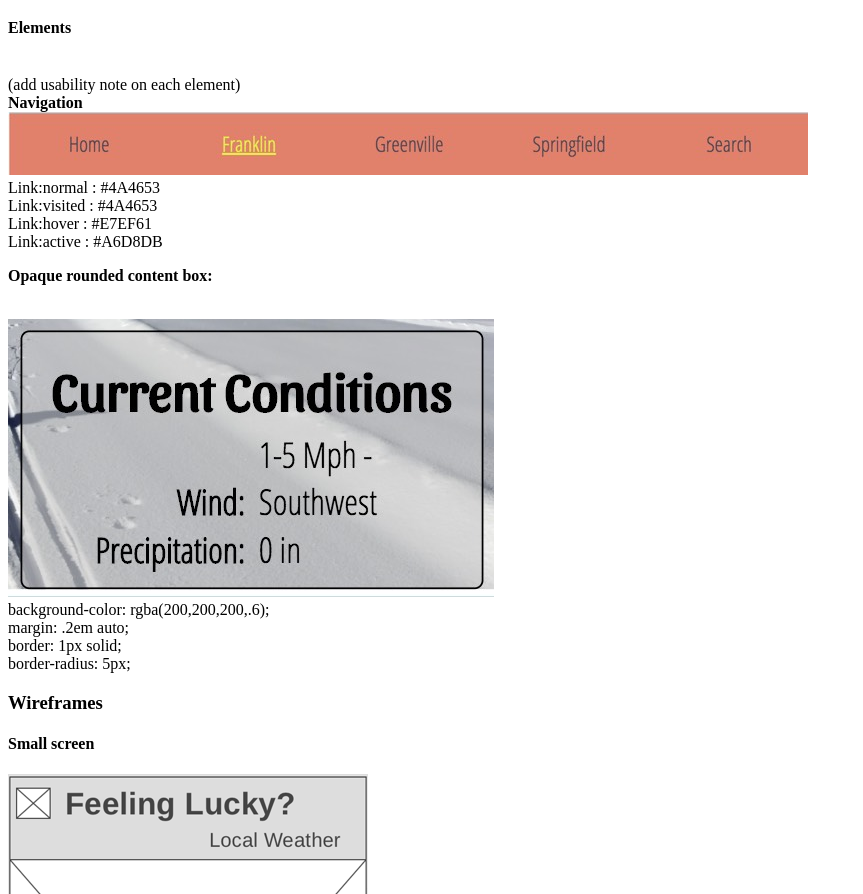
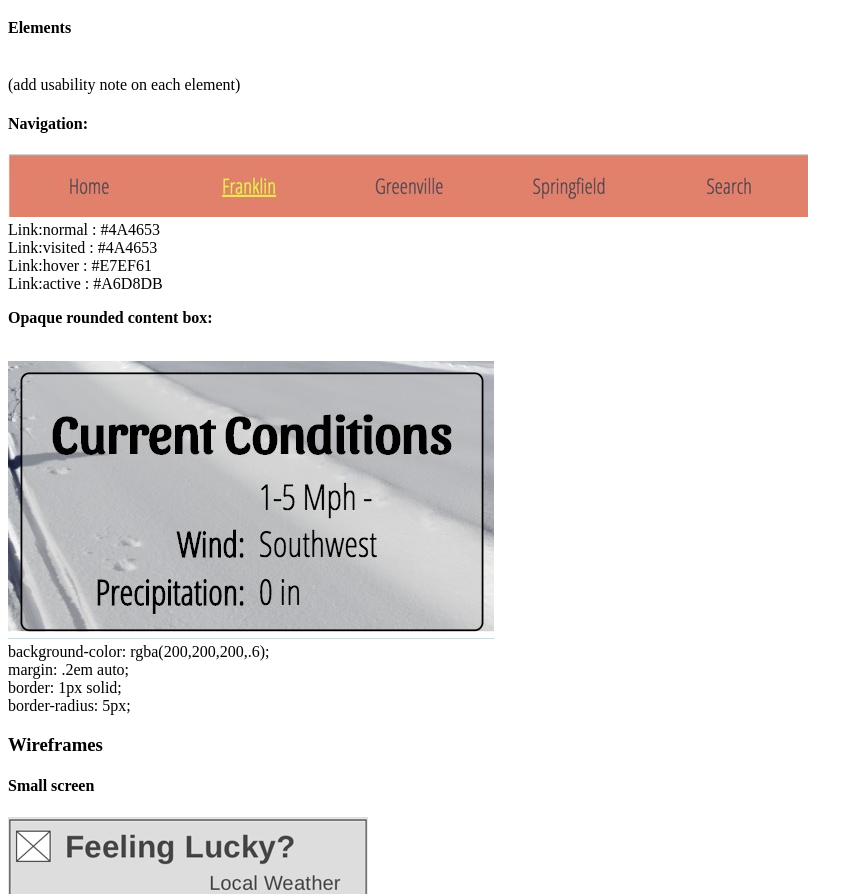
Before and after one commit to Sumbuddynu/Sumbuddynu.github.io, a plain HTML site: page weather/weatherplan.html in a window 1280 px wide. Shown: the part 2814-3708 px from the top of the page, without its empty margins (0-863 px from the left). Drawn offline with Linux system fonts and the light colour scheme.

Commit message:
Break again

```diff
--- a/weather/weatherplan.html
+++ b/weather/weatherplan.html
@@ -105,7 +105,7 @@
         </table>
         <h4>Elements</h4><br>
         (add usability note on each element)<br>
-        <b>Navigation</b><br>
+        <h4><b>Navigation:</b></h4>
         <img src="/weather/images/nav-bar.jpg" alt="Nav Bar"><br>
         Link:normal : #4A4653<br>
         Link:visited : #4A4653<br>
```
